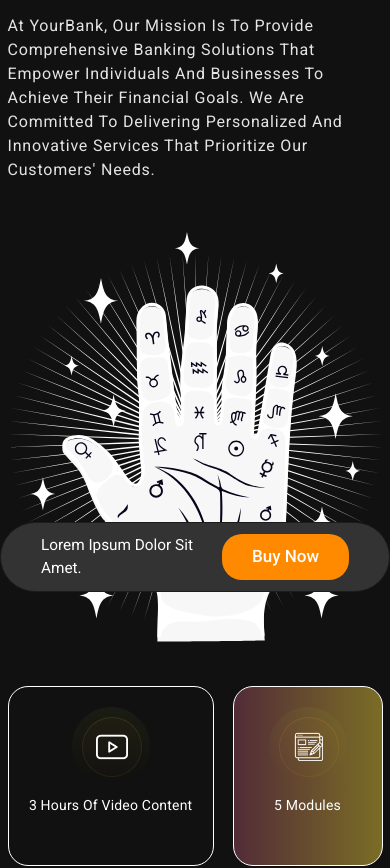
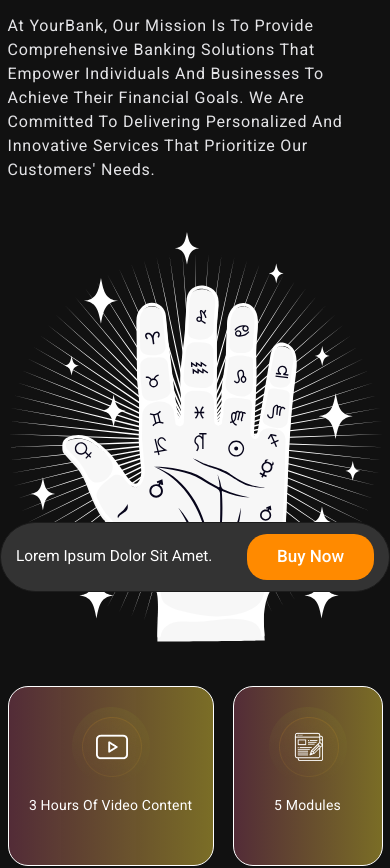
Before and after one commit to gusain08/landingpage, a plain HTML site: page index.html in a window 390 px wide. Shown: the part 232-1100 px from the top of the page. Drawn offline with nearby package versions, Linux system fonts and the light colour scheme.

Commit message:
third  commit

```diff
--- a/style.css
+++ b/style.css
@@ -118,6 +118,7 @@ header.header{
   flex-direction: column;
   align-items: center;
   gap: 10px;
+  background-image: linear-gradient(to right, #fa709948 0%, #fee14071 100%);
 }
 .hero-section-card .frame1 p{
   font-size: 1.4rem;
@@ -634,4 +635,7 @@ header.header{
   .hero-button a{
     font-size: 1.2rem;
   }
+  header.header{
+    padding: 1rem 1.5rem;
+  }
 }
```
